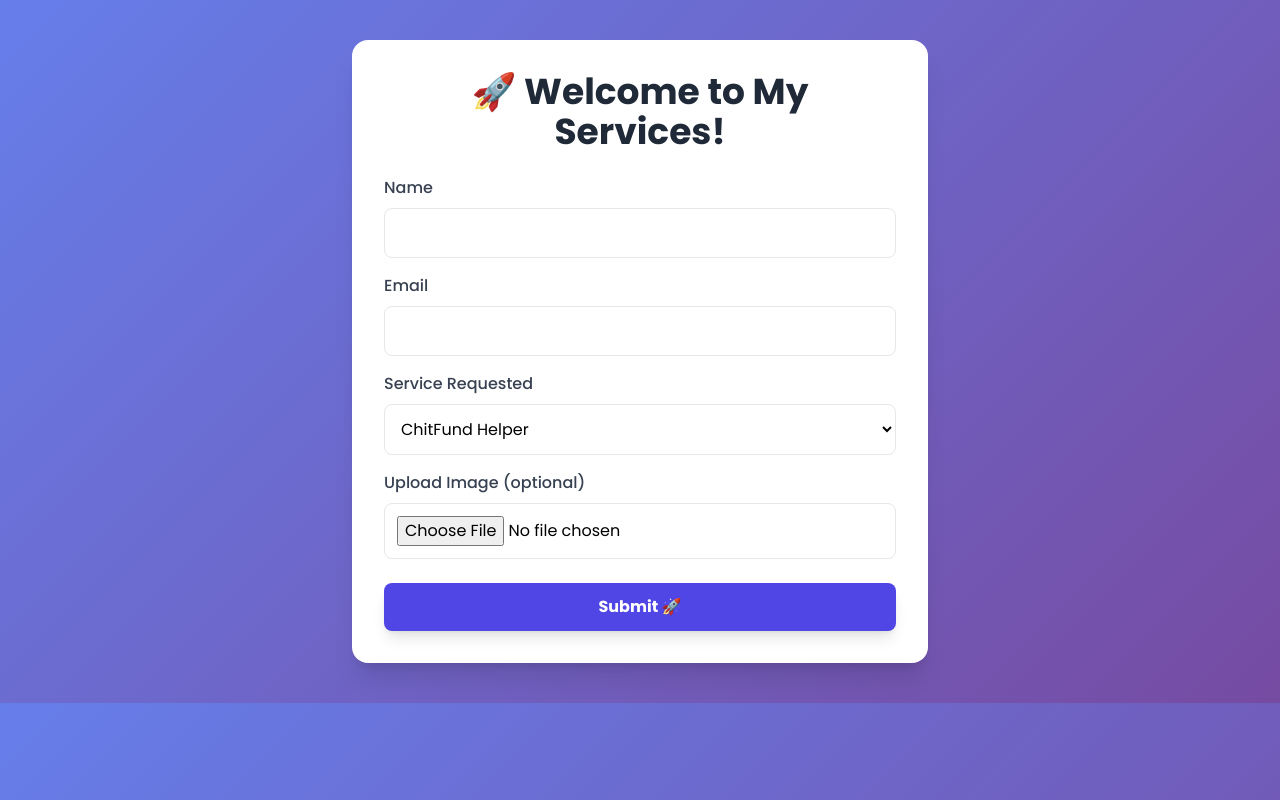
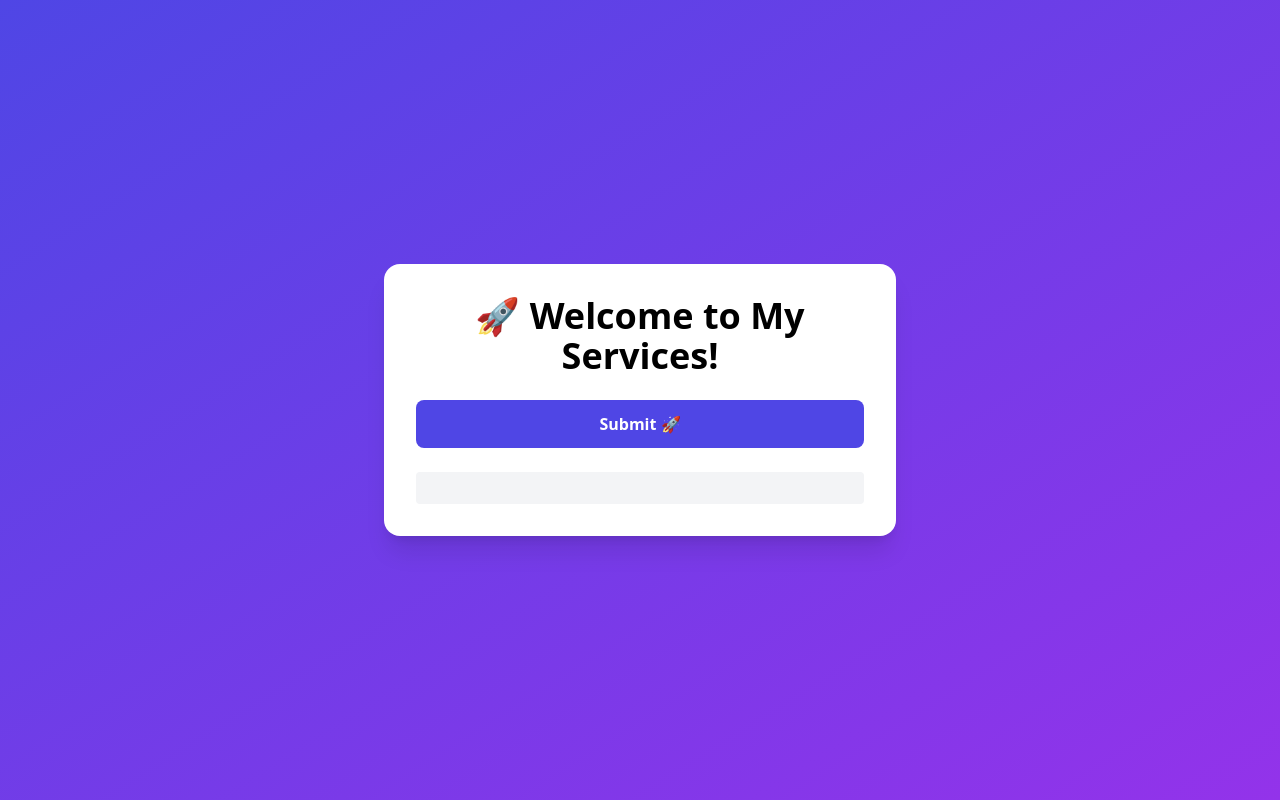
Before and after one commit to AyurSunny/ifbz-maxchit-ai, a plain HTML site: page index.html in a window 1280 px wide. Drawn offline with nearby package versions, Linux system fonts and the light colour scheme.

Commit message:
Updated index.html to directly send and receive request to and from Make

```diff
--- a/index.html
+++ b/index.html
@@ -2,56 +2,55 @@
 <html lang="en">
 <head>
   <meta charset="UTF-8">
-  <meta name="viewport" content="width=device-width, initial-scale=1.0">
+  <meta name="viewport" content="width=device-width,initial-scale=1"/>
   <title>My Awesome Services</title>
-  <!-- Google Fonts -->
-  <link rel="preconnect" href="https://fonts.googleapis.com">
-  <link rel="preconnect" href="https://fonts.gstatic.com" crossorigin>
   <link href="https://fonts.googleapis.com/css2?family=Poppins:wght@400;500;700&display=swap" rel="stylesheet">
+  <script src="https://cdn.tailwindcss.com"></script>
+</head>
+<body class="bg-gradient-to-br from-indigo-600 to-purple-600 font-poppins min-h-screen flex items-center justify-center">
 
-  <!-- Tailwind CSS CDN -->
-  <script src="https://cdn.tailwindcss.com"></script>
+  <div class="bg-white p-8 rounded-2xl shadow-xl w-full max-w-lg">
+    <h1 class="text-4xl font-bold mb-6 text-center">🚀 Welcome to My Services!</h1>
+    <form id="service-form" enctype="multipart/form-data" class="space-y-4">
+      <!-- your inputs here… -->
+      <button id="submit-btn" class="w-full bg-indigo-600 hover:bg-indigo-700 text-white font-bold py-3 rounded-lg">
+        Submit 🚀
+      </button>
+    </form>
 
-  <style>
-    body {
-        font-family: 'Poppins', sans-serif;
-        background: linear-gradient(135deg, #667eea 0%, #764ba2 100%);
-    }
-  </style>
-</head>
-<body>
+    <!-- container to show Make’s response -->
+    <pre id="response-output" class="mt-6 bg-gray-100 p-4 rounded overflow-auto text-sm"></pre>
+  </div>
 
-<div class="max-w-xl mx-auto my-10 p-8 bg-white rounded-2xl shadow-xl">
-  <h1 class="text-4xl font-bold text-gray-800 mb-6 text-center">🚀 Welcome to My Services!</h1>
+  <script>
+    const form = document.getElementById('service-form');
+    const output = document.getElementById('response-output');
+    form.addEventListener('submit', async e => {
+      e.preventDefault();
+      const url = 'https://hook.eu1.make.com/XXXXXXXXXXXX';  // ← your Make webhook URL
 
-  <form name="service-form" method="POST" netlify enctype="multipart/form-data">
-    <div class="mb-4">
-      <label class="block text-gray-700 font-medium mb-2">Name</label>
-      <input type="text" name="name" required class="w-full p-3 border rounded-lg focus:outline-none focus:ring-2 focus:ring-indigo-500">
-    </div>
+      // collect form data
+      const fd = new FormData(form);
 
-    <div class="mb-4">
-      <label class="block text-gray-700 font-medium mb-2">Email</label>
-      <input type="email" name="email" required class="w-full p-3 border rounded-lg focus:outline-none focus:ring-2 focus:ring-indigo-500">
-    </div>
+      // POST to Make
+      const res = await fetch(url, {
+        method: 'POST',
+        body: fd
+      });
 
-    <div class="mb-4">
-      <label class="block text-gray-700 font-medium mb-2">Service Requested</label>
-      <select name="service" class="w-full p-3 border rounded-lg bg-white focus:outline-none focus:ring-2 focus:ring-indigo-500">
-        <option>ChitFund Helper</option>
-      </select>
-    </div>
+      // try to parse JSON (or text)
+      let body;
+      const ct = res.headers.get('content-type') || '';
+      if (ct.includes('application/json')) {
+        body = await res.json();
+        body = JSON.stringify(body, null, 2);
+      } else {
+        body = await res.text();
+      }
 
-    <div class="mb-6">
-      <label class="block text-gray-700 font-medium mb-2">Upload Image (optional)</label>
-      <input type="file" name="image" class="w-full p-3 border rounded-lg cursor-pointer focus:outline-none">
-    </div>
-
-    <button type="submit" class="w-full bg-indigo-600 hover:bg-indigo-700 text-white font-bold py-3 rounded-lg shadow-lg transition duration-300 ease-in-out">
-      Submit 🚀
-    </button>
-  </form>
-</div>
-
+      // display it
+      output.textContent = body;
+    });
+  </script>
 </body>
 </html>
```
